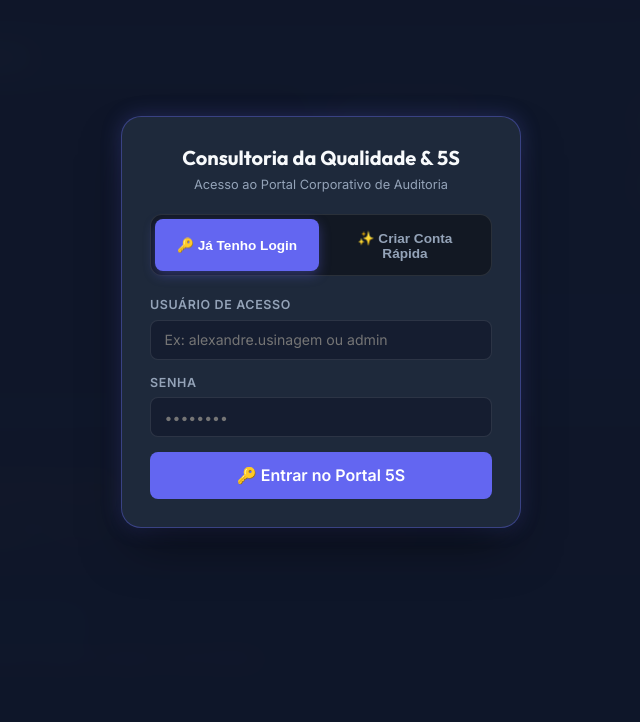
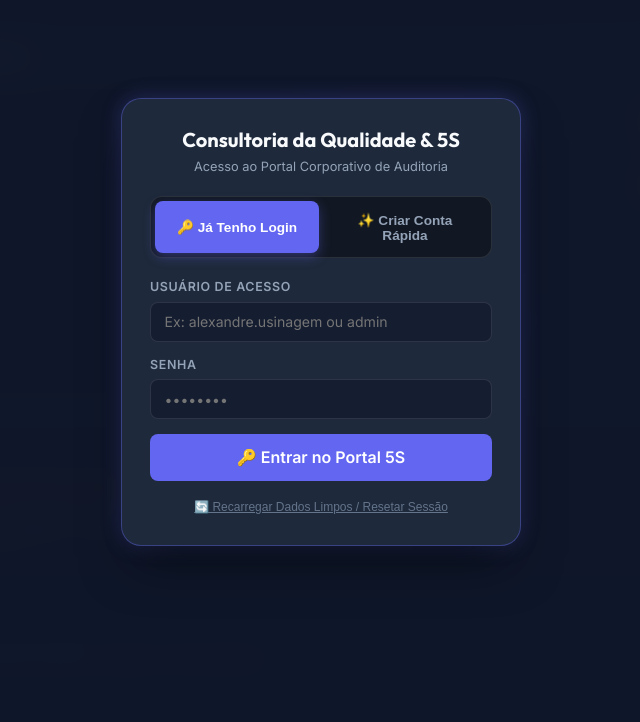
Before and after one commit to asouza3044-hash/sistema-5s-lean, a plain HTML site: page index.html in a window 1280 px wide. Shown: the part 78-800 px from the top of the page, without its empty margins (319-959 px from the left). Drawn offline with nearby package versions, Linux system fonts and the light colour scheme.

Commit message:
Feat: Botao de resetar sessao e limpar cache adicionado na tela de login para suporte Chrome desktop

```diff
--- a/index.html
+++ b/index.html
@@ -50,9 +50,15 @@
           ⚠️ Usuário ou senha incorretos. Tente novamente!
         </div>
 
-        <button type="button" class="btn btn-primary" onclick="handleLogin(event)" style="width: 100%; padding: 0.85rem; font-size: 1rem;">
+        <button type="button" class="btn btn-primary" onclick="handleLogin(event)" style="width: 100%; padding: 0.85rem; font-size: 1rem; margin-bottom: 0.75rem;">
           🔑 Entrar no Portal 5S
         </button>
+
+        <div style="text-align: center;">
+          <button type="button" onclick="clearSystemSession()" style="background: none; border: none; color: var(--text-dim); font-size: 0.75rem; cursor: pointer; text-decoration: underline;">
+            🔄 Recarregar Dados Limpos / Resetar Sessão
+          </button>
+        </div>
       </form>
 
       <!-- FORMULÁRIO 2: AUTO-CADASTRO RÁPIDO E DESPOLUÍDO -->
```
